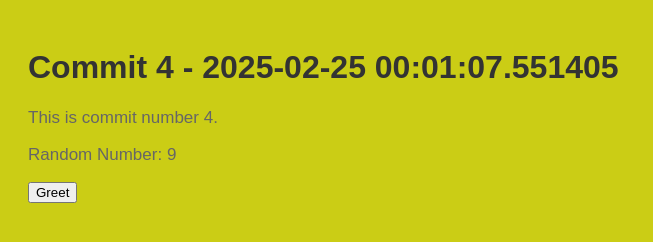
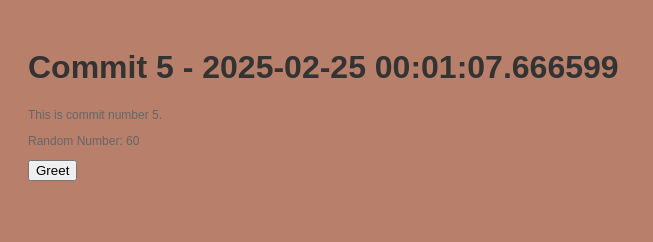
Before and after one commit to polishflits/autogen-repo-20250225000100, a plain HTML site: page index.html in a window 1280 px wide. Shown: the whole page, without its empty margins (0-653 px from the left). Drawn offline with Linux system fonts and the light colour scheme.

Commit message:
📝 Auto commit 5 with HTML, CSS, and JS

```diff
--- a/index.html
+++ b/index.html
@@ -2,13 +2,13 @@
     <!DOCTYPE html>
     <html>
     <head>
-        <title>Commit 4 - 2025-02-25 00:01:07.551405</title>
+        <title>Commit 5 - 2025-02-25 00:01:07.666599</title>
         <link rel="stylesheet" href="style.css">
     </head>
     <body>
-        <h1>Commit 4 - 2025-02-25 00:01:07.551405</h1>
-        <p>This is commit number 4.</p>
-        <p>Random Number: 9</p>
+        <h1>Commit 5 - 2025-02-25 00:01:07.666599</h1>
+        <p>This is commit number 5.</p>
+        <p>Random Number: 60</p>
         <button onclick="greet()">Greet</button>
         <script src="script.js"></script>
     </body>
--- a/script.js
+++ b/script.js
@@ -2,4 +2,4 @@
     function greet() {
         alert('Hello from commit ' + commitNumber + '!');
     }
-    var commitNumber = 4;
+    var commitNumber = 5;
--- a/style.css
+++ b/style.css
@@ -1,7 +1,7 @@
 
     body {
         font-family: Arial, sans-serif;
-        background-color: #cbcd15;
+        background-color: #b87f6b;
         padding: 20px;
     }
     h1 {
@@ -9,5 +9,5 @@
     }
     p {
         color: #666;
-        font-size: 17px;
+        font-size: 12px;
     }
```
